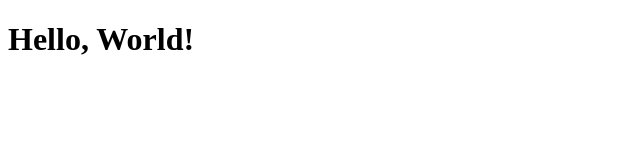
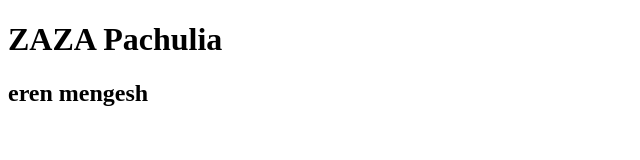
Before and after one commit to egehurturk/Banzai, a plain HTML site: page www/index.html in a window 1280 px wide. Shown: the whole page, without its empty margins (0-640 px from the left). Drawn offline with Linux system fonts and the light colour scheme.

Commit message:
html for test

```diff
--- a/www/index.html
+++ b/www/index.html
@@ -2,9 +2,10 @@
 <html lang="en">
 <head>
     <meta charset="UTF-8">
-    <title>Title</title>
+    <title>400 Bad Request</title>
 </head>
 <body>
-    <h1>Hello, World!</h1>
+<h1>ZAZA Pachulia</h1>
+<h2>eren mengesh</h2>
 </body>
 </html>
```
